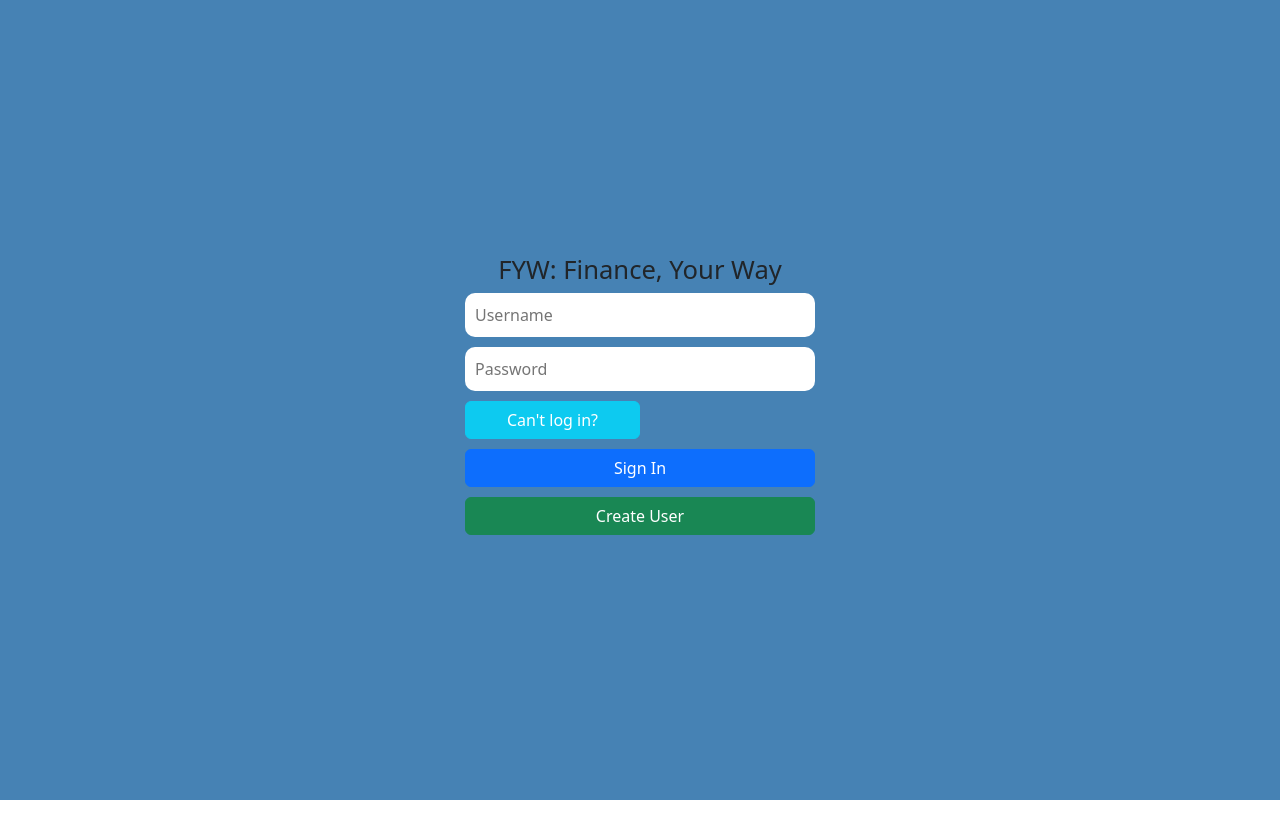
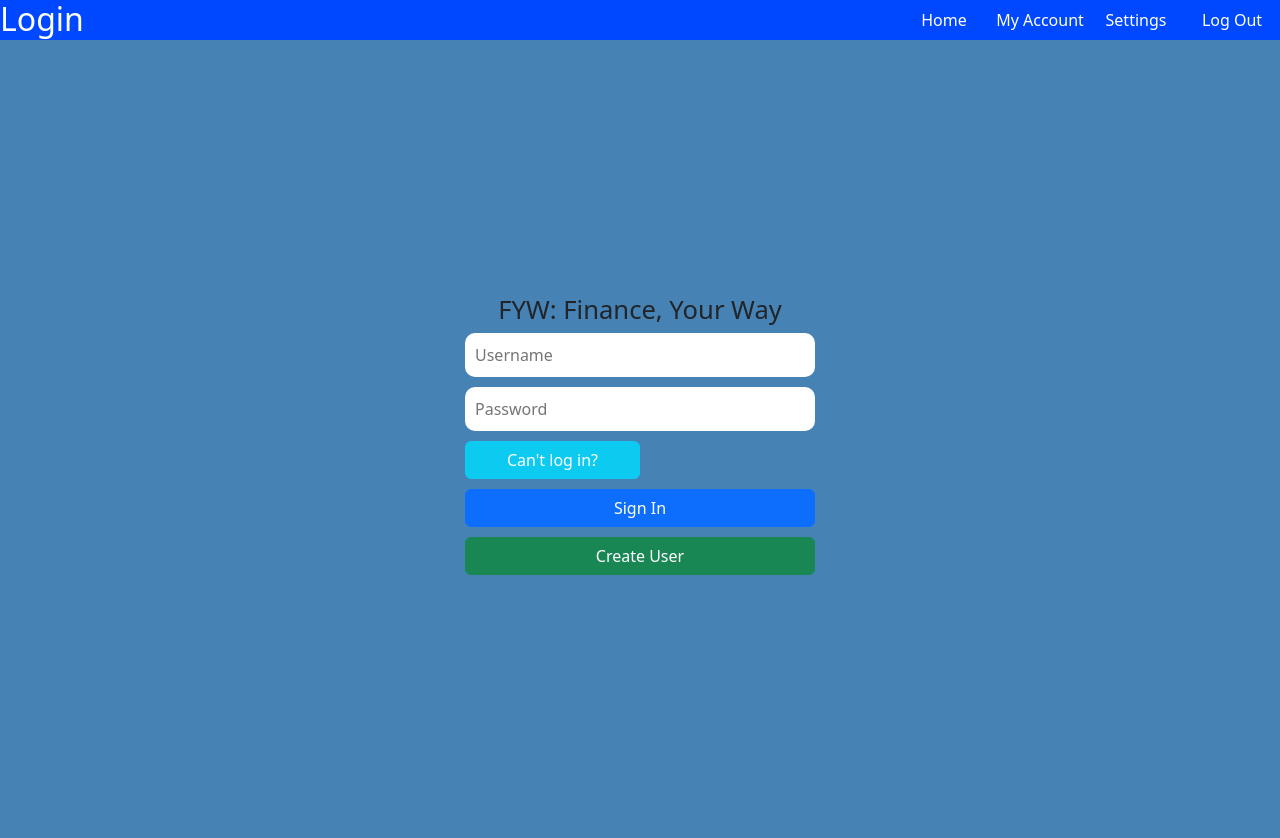
Before and after one commit to jgoudreau0120/finance-repo, a React (Create React App) app: page / in a window 1280 px wide. Before the commit the page ends 800 px from the top, so only its background shows below. Built offline with nearby package versions, Linux system fonts and the light colour scheme.

Commit message:
nav fixes

```diff
--- a/src/App.css
+++ b/src/App.css
@@ -38,8 +38,10 @@
 }
 
 .inherit {
-  height: inherit;
+  height: 100vh;
   width: inherit;
+  display: flex;
+  flex-direction: column;
 }
 
 .hidden {
@@ -109,3 +111,7 @@ h1 {
   font-size: 2vw;
   text-align: center;
 }
+
+.main {
+  flex: 1;
+}
--- a/src/App.js
+++ b/src/App.js
@@ -19,6 +19,7 @@ function App() {
         <FinancialProvider>
           <Router>
             <Navbar />
+            <div className='main'>
               <Routes>
                 <Route path='/' element={<Login/>}></Route>
                 <Route path='/home' element={<Home/>}></Route>
@@ -29,6 +30,7 @@ function App() {
                 <Route path='/income' element={<IncomeTracking/>}></Route>
                 <Route path='/expenses' element={<Expenses/>}></Route>
               </Routes>
+            </div>
           </Router>
         </FinancialProvider>
       </UserProvider>
--- a/src/components/Navbar/Navbar.jsx
+++ b/src/components/Navbar/Navbar.jsx
@@ -31,6 +31,12 @@ const Navbar = () => {
         documentTitle = 'Settings';
         break;
 
+      case '/expenses':
+        setPageHeader('Expenses');
+        documentTitle = 'Expenses';
+        break;
+
+
       default:
         setPageHeader('Login');
         documentTitle = 'Login';
@@ -42,21 +48,24 @@ const Navbar = () => {
   }, [location.pathname]
   );
 
+  const logout = () => {
+    localStorage.removeItem('userData');
+    localStorage.removeItem('userIncome');
+    localStorage.removeItem('userExpenses');
+    window.location.href = '/';
+  }
 
   return (
-    <nav className={classNames(styles.nav, styles.hidden)}>
-      <span id='myPageTitle' className={styles.pageTitle}>{pageTitle}</span>
-      <ul>
-        <li>
-          <Link to='/home'>Home</Link>
-        </li>
-        <li>
-          <Link to='/myAccount'>My Account</Link>
-        </li>
-        <li>
-          <Link to='/settings'>Settings</Link>
-        </li>
-      </ul>
+    <nav className={classNames(styles.nav)}>
+      <h2>{pageTitle}</h2>
+
+      <div className={styles.quickButtonContainer}>
+        <Link to='/home'>Home</Link>
+        <Link to='/myAccount'>My Account</Link>
+        <Link to='/settings'>Settings</Link>
+        <Link to='/' className={styles.logout} onClick={logout}>Log Out</Link>
+      </div>
+
     </nav>
   )
 }
--- a/src/components/Navbar/Navbar.module.css
+++ b/src/components/Navbar/Navbar.module.css
@@ -1,45 +1,40 @@
-
-.page-title {
-  font-size: 2rem;
-}
-
 .nav {
   display: flex;
   justify-content: space-between;
-  background-color: rgb(67, 62, 193);
-  align-items: stretch;
-  padding: 0 1rem;
+  background-color: rgb(0, 72, 255);
+  color: white;
+  height: 5vh;
+}
+
+.nav a {
+  transition: background-color 0.5s ease;
   color: white;
 }
 
-.nav span {
+.nav a:hover {
+  background-color: steelblue;
+}
+
+.quickButtonContainer {
   display: flex;
   align-items: center;
+  justify-content: center;
+  height: 100%;
+  width: 30%;
 }
 
-.nav ul {
+.quickButtonContainer a {
+  text-decoration: none;
   display: flex;
-  list-style: none;
-  gap: 0;
-  margin: 0;
-  padding: 0;
+  justify-content: center;
+  align-items: center;
+  height: 100%;
 }
 
-.nav a {
-  display: flex;
-  height: 100%;
-  text-decoration: none;
+a.logout {
   transition: background-color 0.5s ease;
-  align-items: center;
-  color: inherit;
-  /* Top bottom 0, left right 1rem */
-  padding: 0 1rem;
 }
 
-.nav a:hover {
-  background-color: rgb(13, 33, 167);
+a.logout:hover {
+  background-color: red;
 }
-
-.hidden {
-  display: none;
-}
```
Also changed, not shown: src/pages/Home/Home.jsx (+0 -13 lines). Lines whose indentation alone changed are shown as unchanged.
